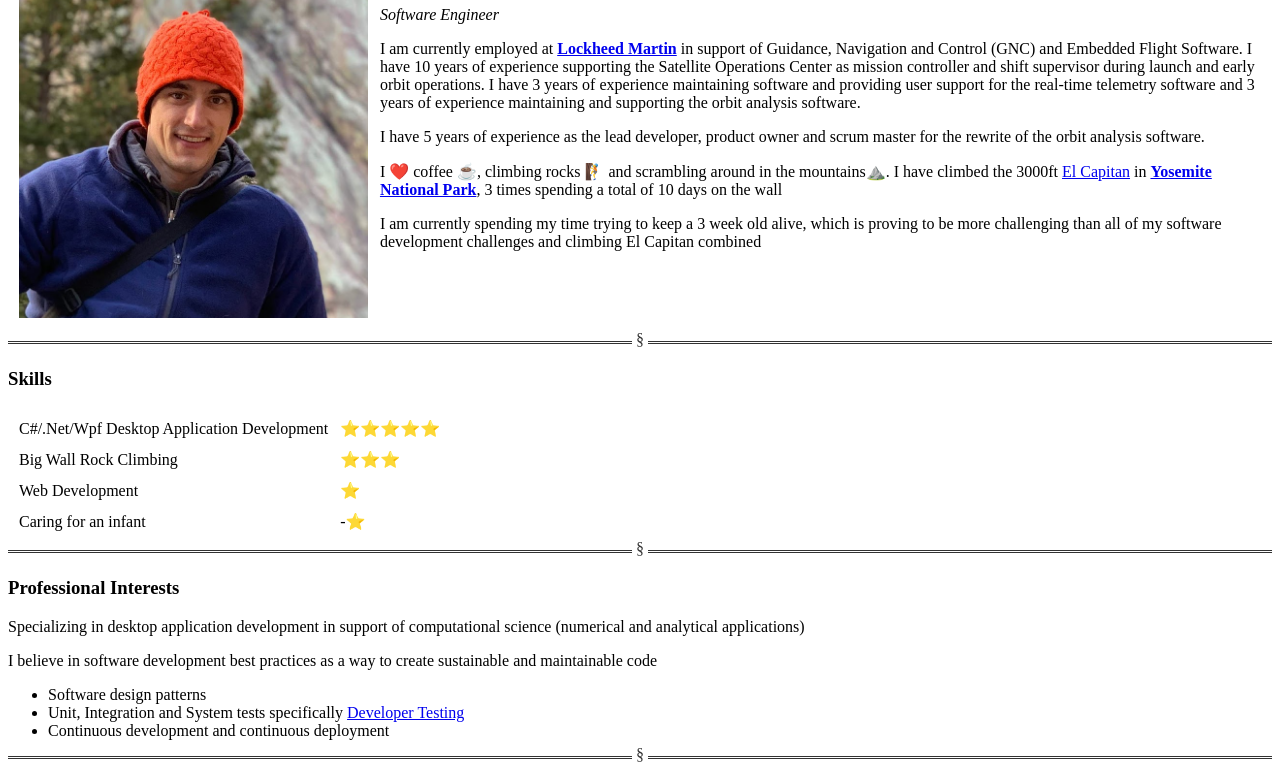
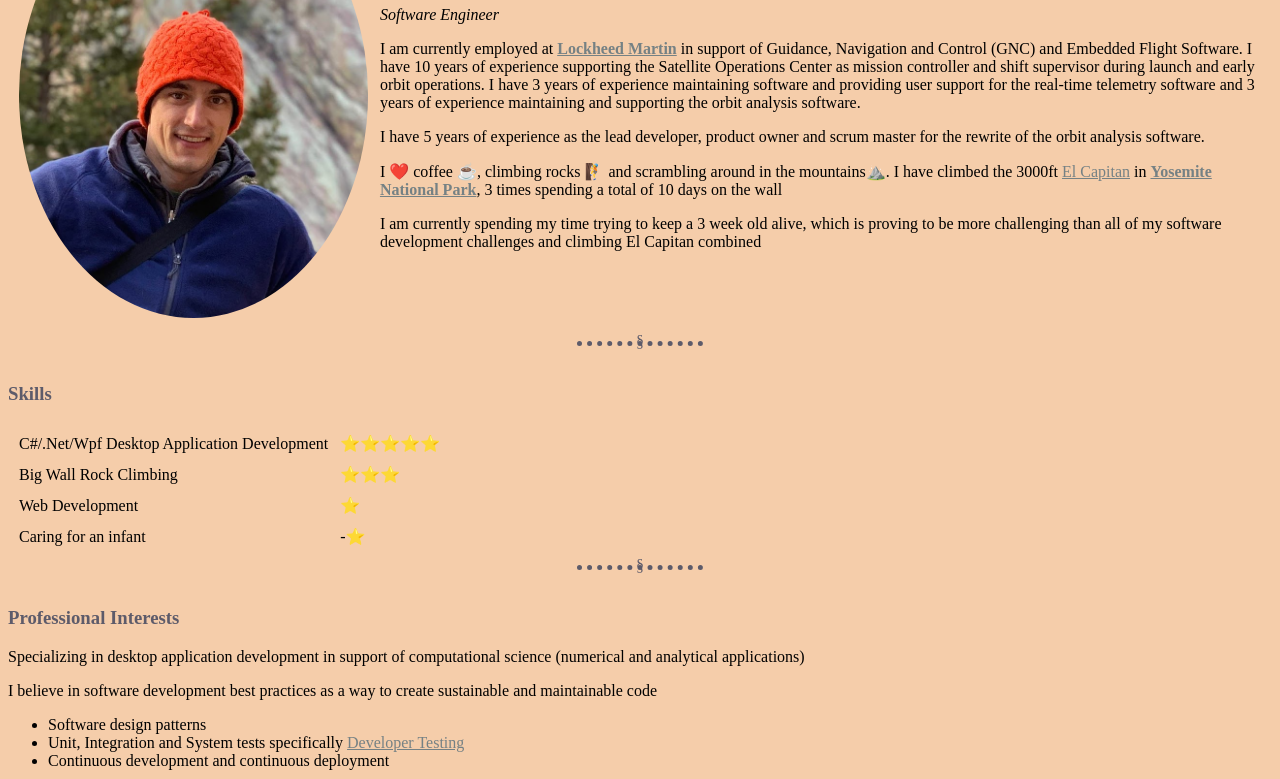
Before and after one commit to donletts/HtmlPersonalSite, a plain HTML site: page index.html in a window 1280 px wide. Shown: the part 147-926 px from the top of the page. Drawn offline with Linux system fonts and the light colour scheme.

Commit message:
adding style

```diff
--- /dev/null
+++ b/css/styles.css
@@ -0,0 +1,45 @@
+hr {
+    border-style: none;
+    border-top-style: dotted;
+    border-color: #5d5b6a;
+    border-width: 5px;
+
+    width: 10%;
+    overflow: visible;
+    text-align: center;
+}
+
+hr:after {
+    color: #5d5b6a;
+    content: '§';
+    /*padding: 0 1px;*/
+    position: relative;
+    top: -13px;
+}
+
+img.resize {
+    max-height: 446px;
+}
+
+img.circular {
+    border-radius: 100%;
+}
+
+table{
+    border-spacing: 10px;
+}
+
+body{
+    background-color: #f5cdaa;
+}
+h1, h2, h3, h4, h5, h6{
+    color: #5d5b6a;
+}
+a{
+    color: #758184;
+    border: none;
+}
+a:visited{
+    color: #92babd;
+: none;
+}
--- a/index.html
+++ b/index.html
@@ -3,39 +3,14 @@
 <head>
     <meta charset="utf-8">
     <title>Don's Personal Site</title>
-    <style type="text/css">
-        hr {
-            border: none;
-            border-top: 3px double #333;
-            color: #333;
-            overflow: visible;
-            text-align: center;
-            height: 5px;
-        }
-
-        hr:after {
-            background: #fff;
-            content: '§';
-            padding: 0 4px;
-            position: relative;
-            top: -13px;
-        }
-
-        img.resize {
-            max-width: 349px;
-            max-height: 446px;
-        }
-        table{
-            border-spacing: 10px;
-        }
-    </style>
+    <link rel="stylesheet" href="css/styles.css">
 </head>
 <body>
     <table>
         <tr>
             <td>
                 <img alt="donald profile picture"
-                     class="resize"
+                     class="resize circular"
                      src="images/donaldLetts.jpg">
             </td>
             <td>
@@ -309,7 +284,7 @@
     </ul>
     <hr>
     <a href="hobbies.html">My Hobbies</a>
-<!--    <br/>-->
+    <!--    <br/>-->
     <a href="contact-me.html">Contact Me</a>
 </body>
 </html>
```
Also changed, not shown: contact-me.html (+1 -0 lines), hobbies.html (+1 -0 lines).
